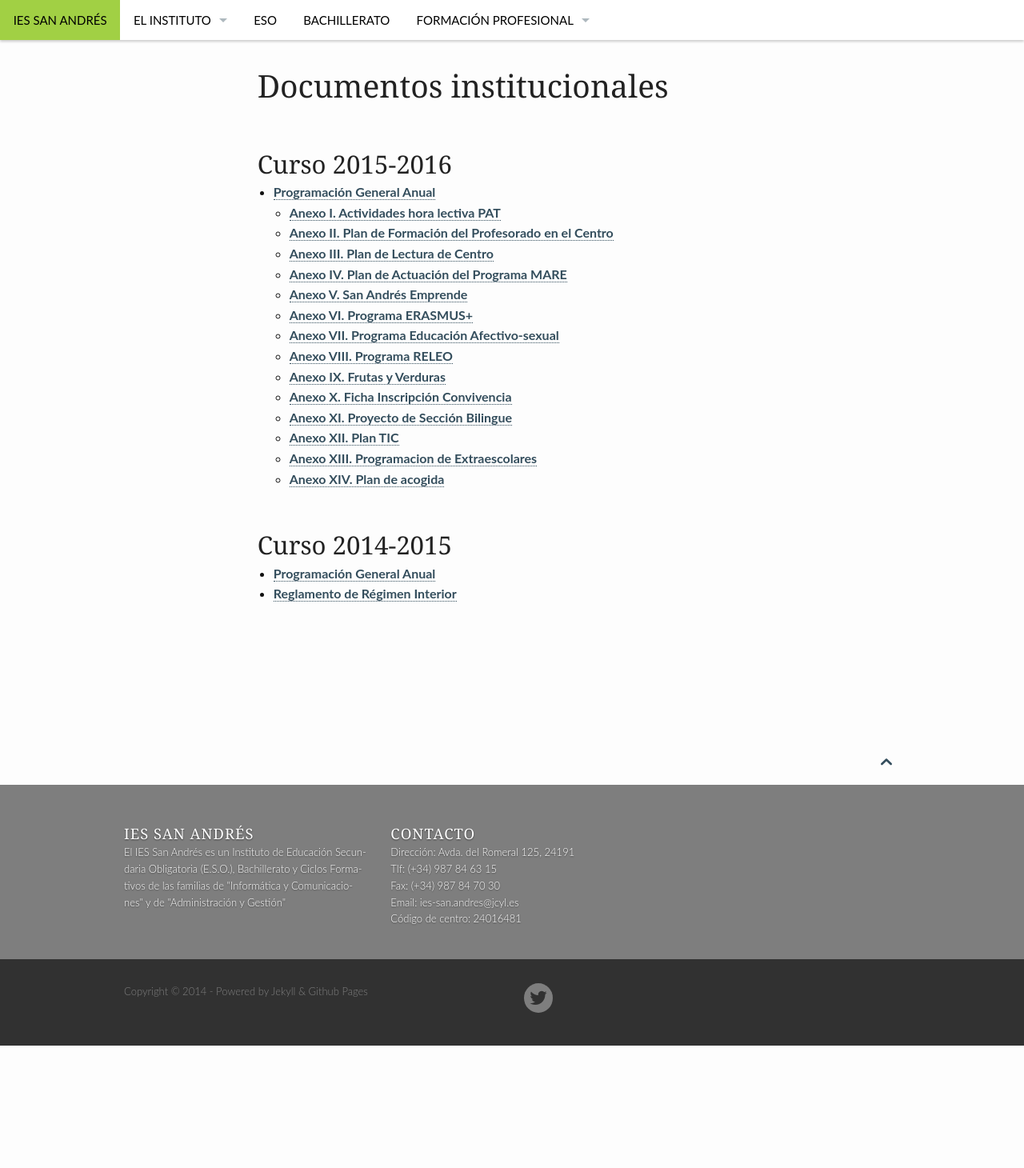
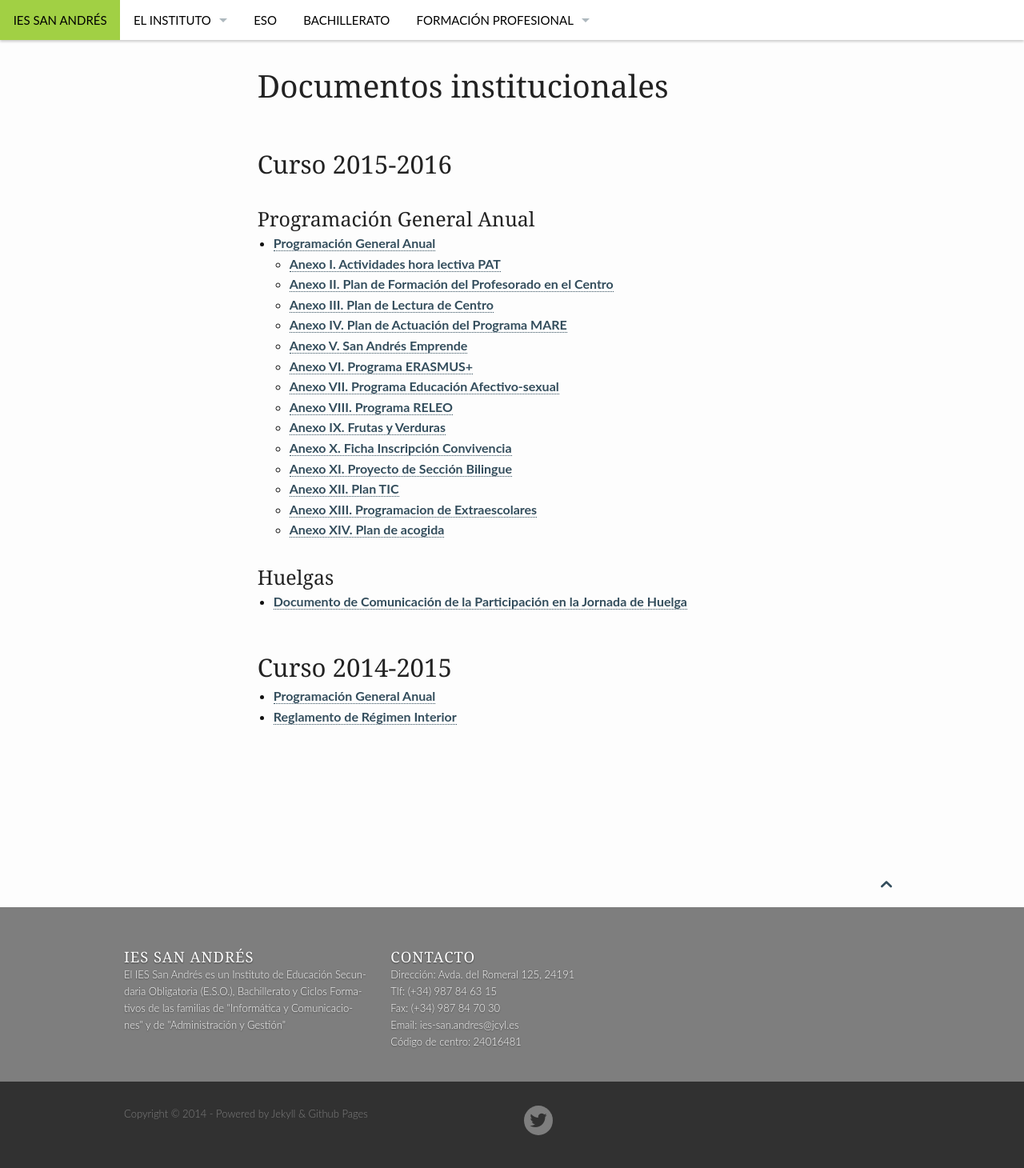
Before and after one commit to iessanandres/iessanandres.github.io.old, a Jekyll site: the page built from pages/documentosInstitucionales.md, in a window 1280 px wide. Shown: the whole page at 80% size. Built offline with Jekyll 4.4.1, drawn with Linux system fonts in a browser that asks for light colours; nearby versions of some CDN libraries; before the commit the page ends 1307 px from its top, so only the background shows below that.

Commit message:
Añadido documento de comunicacionde participacion en la jornada de guelga

```diff
--- a/pages/documentosInstitucionales.md
+++ b/pages/documentosInstitucionales.md
@@ -10,6 +10,7 @@ show_meta: false
 ## Curso 2015-2016
 
 
+### Programación General Anual
 
 * [Programación General Anual](/documentos/pga2015_2016/PGA Curso 2015-2016 IES San Andrés.pdf)
   * [Anexo I. Actividades hora lectiva PAT](/documentos/pga2015_2016/Anexo I. Actividades hora lectiva PAT.pdf)
@@ -28,6 +29,11 @@ show_meta: false
   * [Anexo XIV. Plan de acogida](/documentos/pga2015_2016/Anexo XIV. Plan de acogida.pdf)
 
 
+### Huelgas
+
+* [Documento de Comunicación de la Participación en la Jornada de Huelga](/documentos/ComunicacionDeLaParticipaciónEnLaJornadaDeHuelga.pdf)
+
+
 
 ## Curso 2014-2015
 
```
Also changed, not shown: 2 other files.
